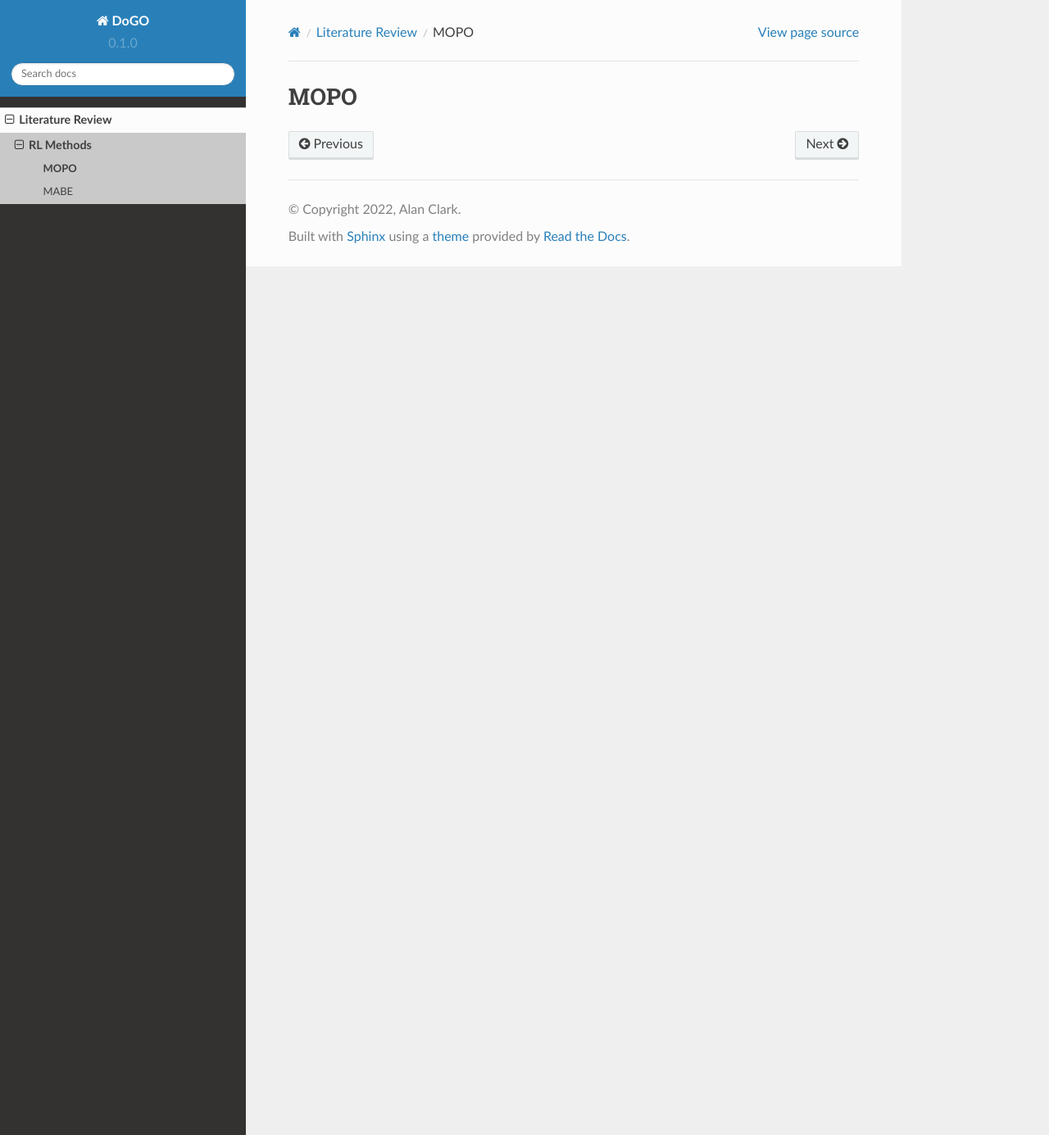
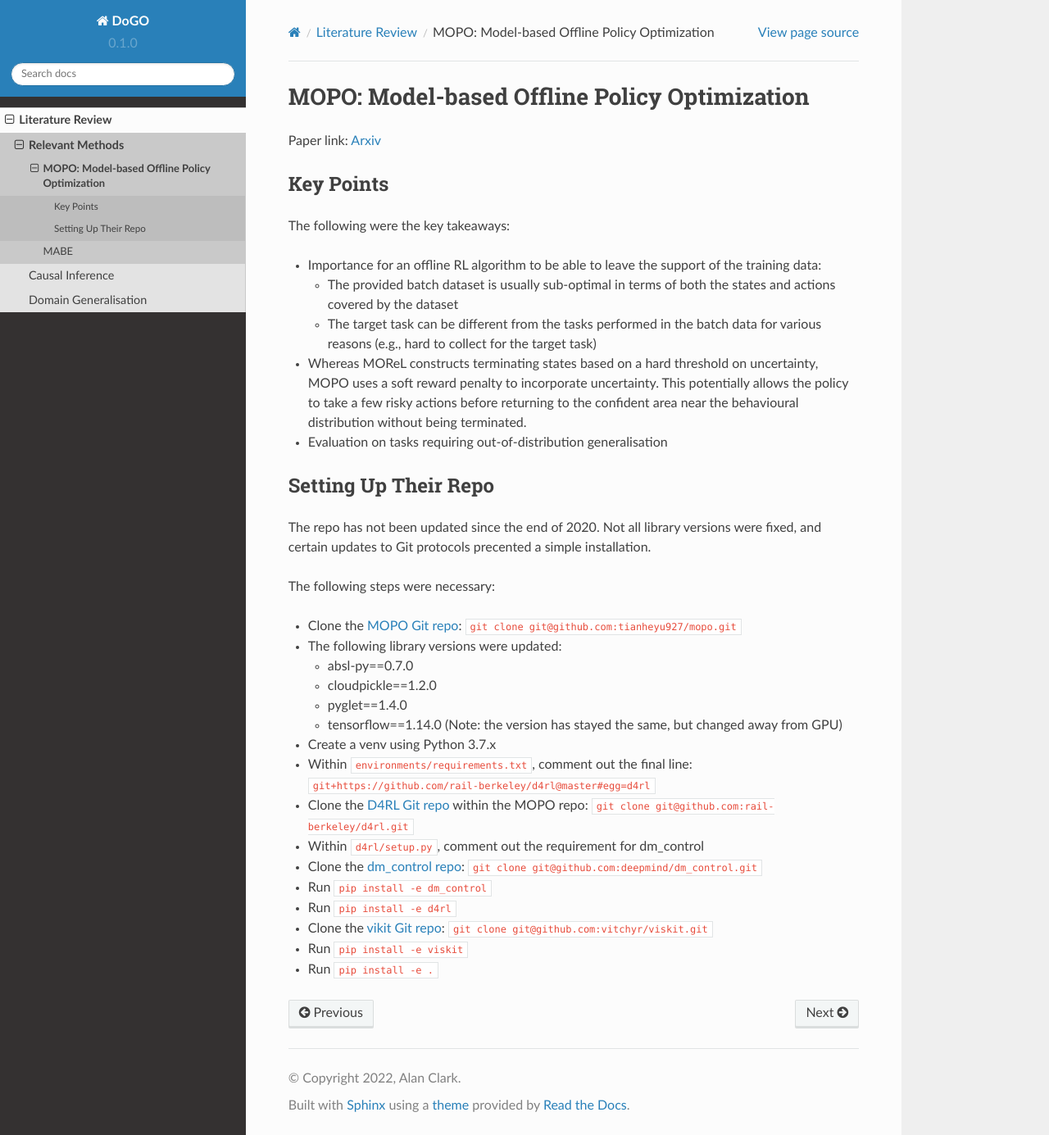
Before and after one commit to thatscotdatasci/DoGO-RL, a Sphinx documentation site: the page built from docs/source/literature_review/rl_methods/mopo.md, in a window 1280 px wide and 1385 px high. Shown: the whole window at 82% size. Built offline with Sphinx 7.4.7 and the Read the Docs theme 2.0.0, drawn with Linux system fonts in a browser that asks for light colours.

Commit message:
Latest docs

```diff
--- a/docs/source/literature_review/rl_methods/mopo.md
+++ b/docs/source/literature_review/rl_methods/mopo.md
@@ -1 +1,34 @@
-# MOPO
+# MOPO: Model-based Offline Policy Optimization
+
+Paper link: [Arxiv](https://arxiv.org/abs/2005.13239)
+## Key Points
+
+The following were the key takeaways:
+
+- Importance for an offline RL algorithm to be able to leave the support of the training data:
+  - The provided batch dataset is usually sub-optimal in terms of both the states and actions covered by the dataset
+  - The target task can be different from the tasks performed in the batch data for various reasons (e.g., hard to collect for the target task)
+- Whereas MOReL constructs terminating states based on a hard threshold on uncertainty, MOPO uses a soft reward penalty to incorporate uncertainty. This potentially allows the policy to take a few risky actions before returning to the confident area near the behavioural distribution without being terminated.
+- Evaluation on tasks requiring out-of-distribution generalisation
+
+## Setting Up Their Repo
+
+The repo has not been updated since the end of 2020. Not all library versions were fixed, and certain updates to Git protocols precented a simple installation.
+
+The following steps were necessary:
+- Clone the [MOPO Git repo](https://github.com/tianheyu927/mopo): `git clone git@github.com:tianheyu927/mopo.git`
+- The following library versions were updated:
+  - absl-py==0.7.0
+  - cloudpickle==1.2.0
+  - pyglet==1.4.0
+  - tensorflow==1.14.0 (Note: the version has stayed the same, but changed away from GPU)
+- Create a venv using Python 3.7.x
+- Within `environments/requirements.txt`, comment out the final line: `git+https://github.com/rail-berkeley/d4rl@master#egg=d4rl`
+- Clone the [D4RL Git repo](https://github.com/rail-berkeley/d4rl) within the MOPO repo: `git clone git@github.com:rail-berkeley/d4rl.git`
+- Within `d4rl/setup.py`, comment out the requirement for dm_control
+- Clone the [dm_control repo](https://github.com/deepmind/dm_control): `git clone git@github.com:deepmind/dm_control.git`
+- Run `pip install -e dm_control`
+- Run `pip install -e d4rl`
+- Clone the [vikit Git repo](https://github.com/vitchyr/viskit): `git clone git@github.com:vitchyr/viskit.git`
+- Run `pip install -e viskit`
+- Run `pip install -e .`
```
Also changed, not shown: docs/source/literature_review/causal_inference/causal_reinforcement_learning.md (added, +5 -0 lines), docs/source/literature_review/domain_generalisation/generalising_to_unseen_domains.md (added, +1 -0 lines), docs/source/literature_review/index.rst (+20 -2 lines).
